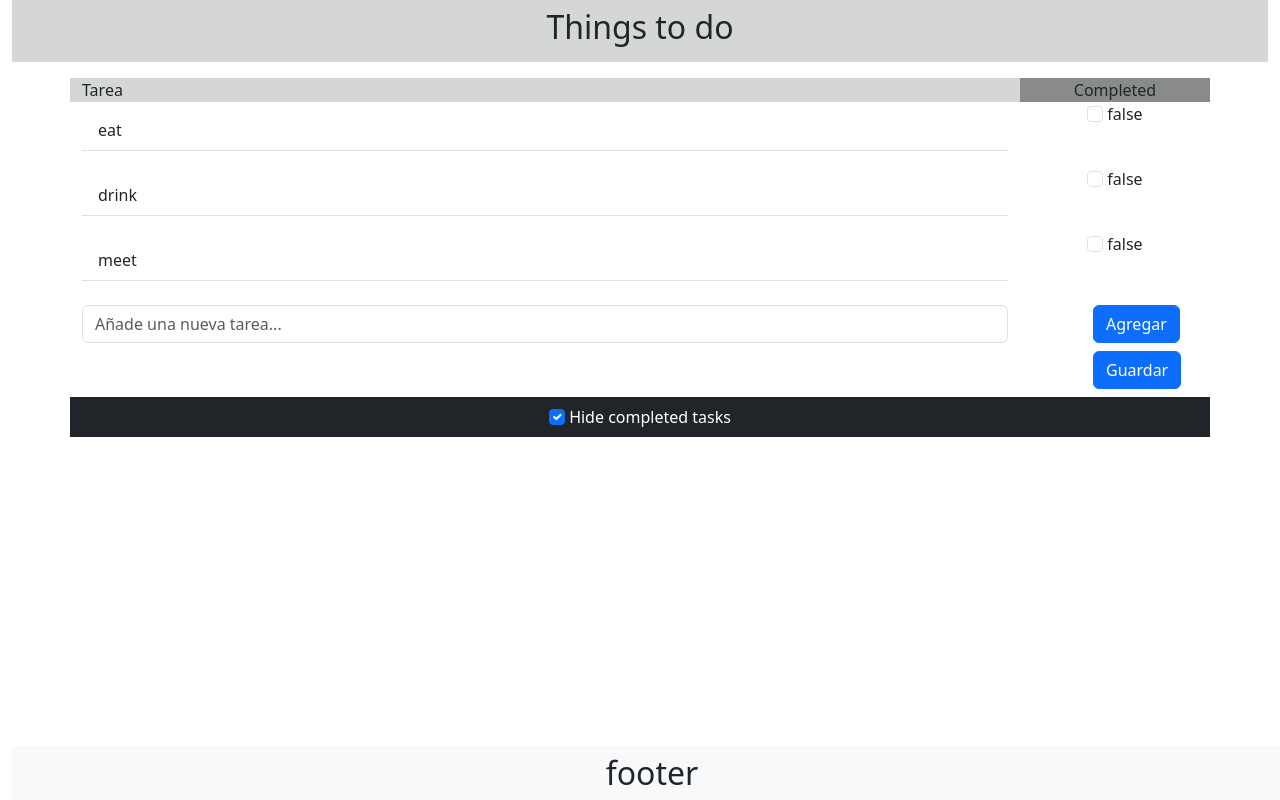
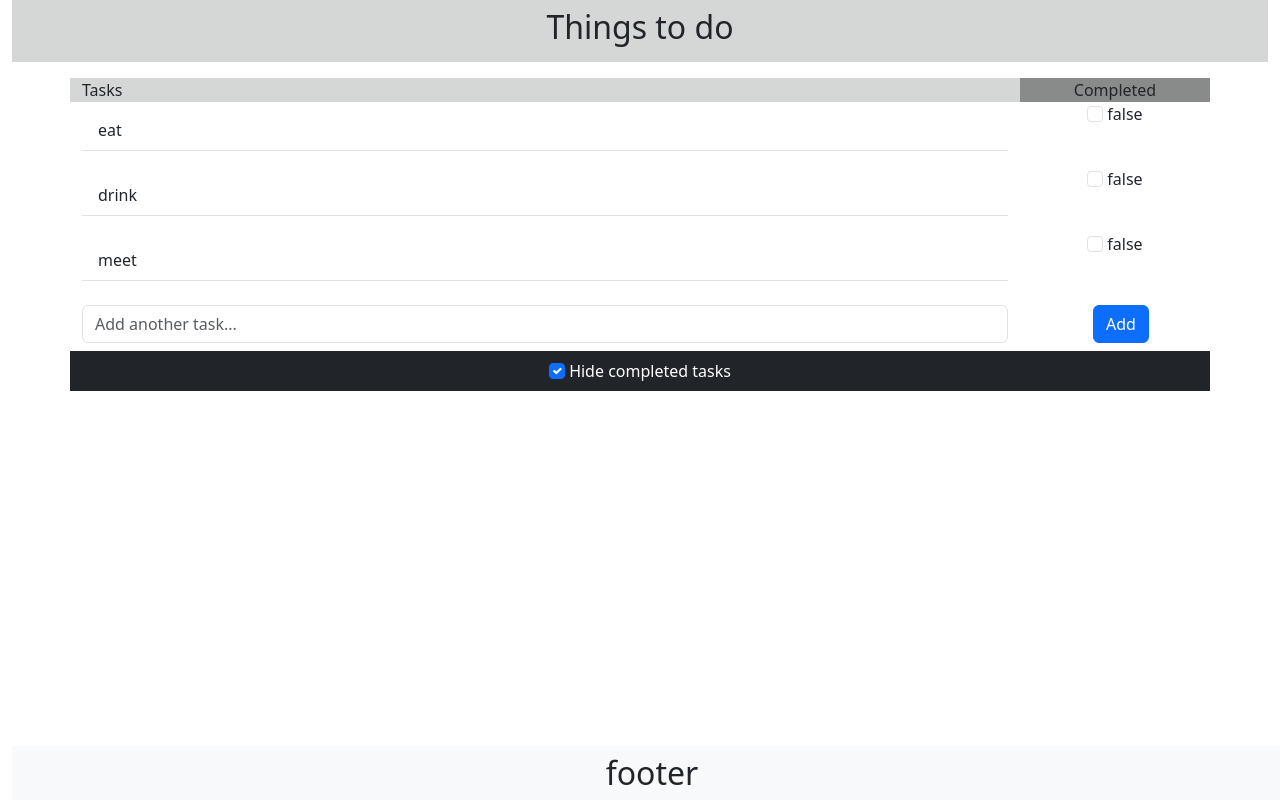
Before and after one commit to dmeleroandrade/todo-List, a Vue app: page / in a window 1280 px wide. Built offline with nearby package versions, Linux system fonts and the light colour scheme.

Commit message:
Creado el read y solucionado el save

```diff
--- a/src/components/TaskList.vue
+++ b/src/components/TaskList.vue
@@ -1,7 +1,7 @@
 <template>
   <div class="container">
     <div class="row">
-      <div class="col task">Tarea</div>
+      <div class="col task">Tasks</div>
       <div class="col-2 font-weight-bold text-center completed">Completed</div>
     </div>
     <div class="row" v-for="task in filterTasks" v-bind:key="task.description">
@@ -27,7 +27,7 @@
           <input
             class="form-control mt-2"
             id="name"
-            placeholder="Añade una nueva tarea..."
+            placeholder="Add another task..."
             v-model="newItem"
           />
         </div>
@@ -36,13 +36,7 @@
             class="btn btn-primary button-add-board mt-2"
             v-on:click="addTask"
           >
-            Agregar
-          </button>
-          <button
-            class="btn btn-primary button-add-board mt-2"
-            v-on:click="save()"
-          >
-            Guardar
+            Add
           </button>
         </div>
       </div>
@@ -94,7 +88,12 @@ export default {
         completed: false,
       };
       save(task);
+      this.tasks.push({
+        description: this.newItem,
+        completed: false,
+    })
       this.newItem = "";
+
     },
   },
 };
--- a/src/toDoService/save.js
+++ b/src/toDoService/save.js
@@ -1,5 +1,5 @@
 import { db } from '../dbConnection/config.js'
-import { collection, addDoc } from "firebase/firestore";
+import { collection, addDoc, } from "firebase/firestore";
 
 export async function save(tarea) {
     try {
```
Also changed, not shown: src/toDoService/read.js (added, +7 -0 lines).
